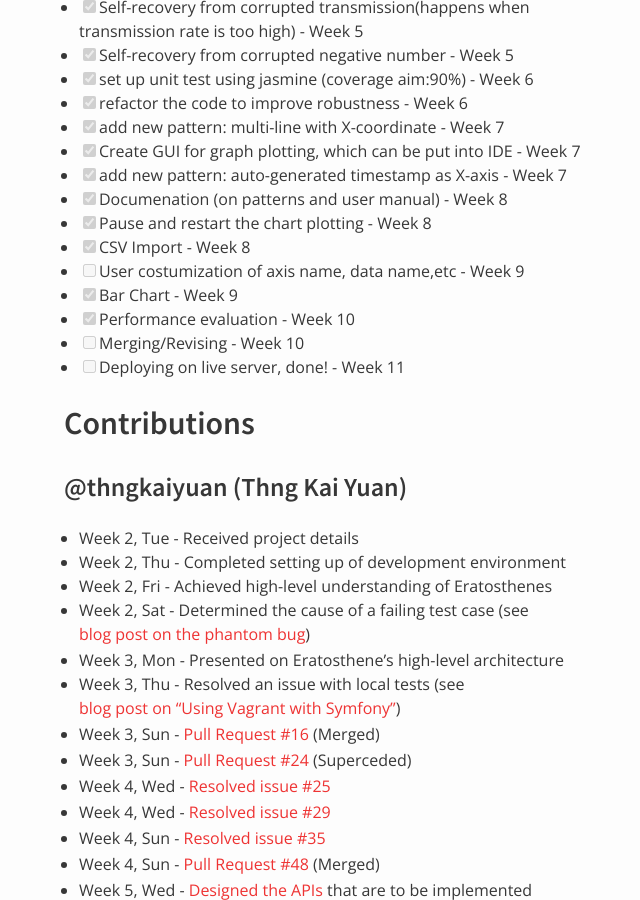
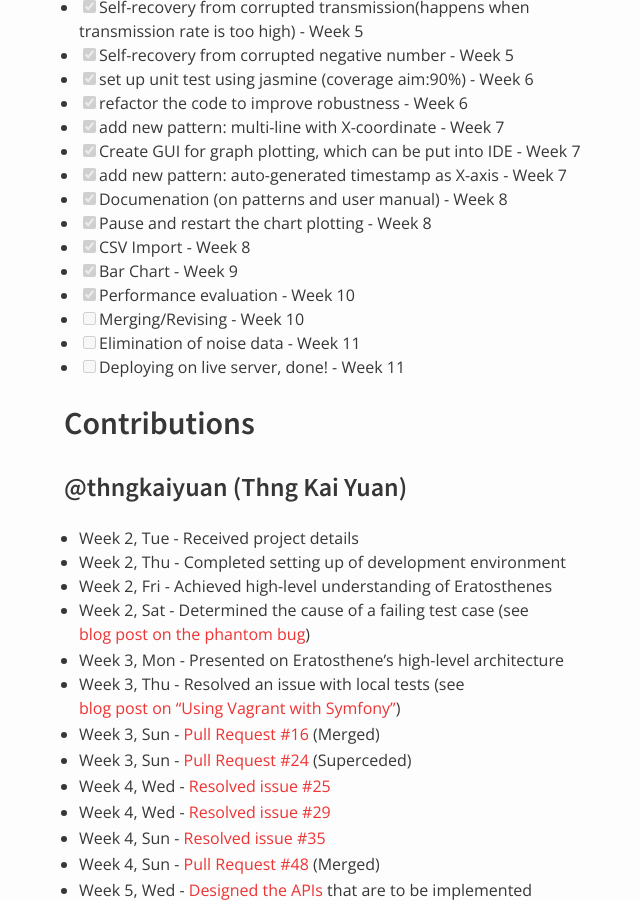
Before and after one commit to nus-oss/cs3281-AY1516S2-website, a Jekyll site: the page built from teams/codebender.md, in a window 1280 px wide and 900 px high, scrolled down 3615 px. Shown: the whole window, without its empty margins (306-946 px from the left). Built offline with Jekyll 4.4.1, drawn with Linux system fonts in a browser that asks for light colours; some of the changed text lies outside the part shown.

Commit message:
Update codebender.md

```diff
--- a/teams/codebender.md
+++ b/teams/codebender.md
@@ -128,10 +128,10 @@ permalink: /teams/codebender/
 * [x] Documenation (on patterns and user manual) - Week 8
 * [x] Pause and restart the chart plotting - Week 8
 * [x] CSV Import - Week 8
-* [ ] User costumization of axis name, data name,etc - Week 9
 * [x] Bar Chart - Week 9
 * [x] Performance evaluation - Week 10
 * [ ] Merging/Revising - Week 10
+* [ ] Elimination of noise data - Week 11
 * [ ] Deploying on live server, done! - Week 11
 
 ## Contributions
```
Also changed, not shown: other parts of teams/codebender.md (+2 -1 lines).
